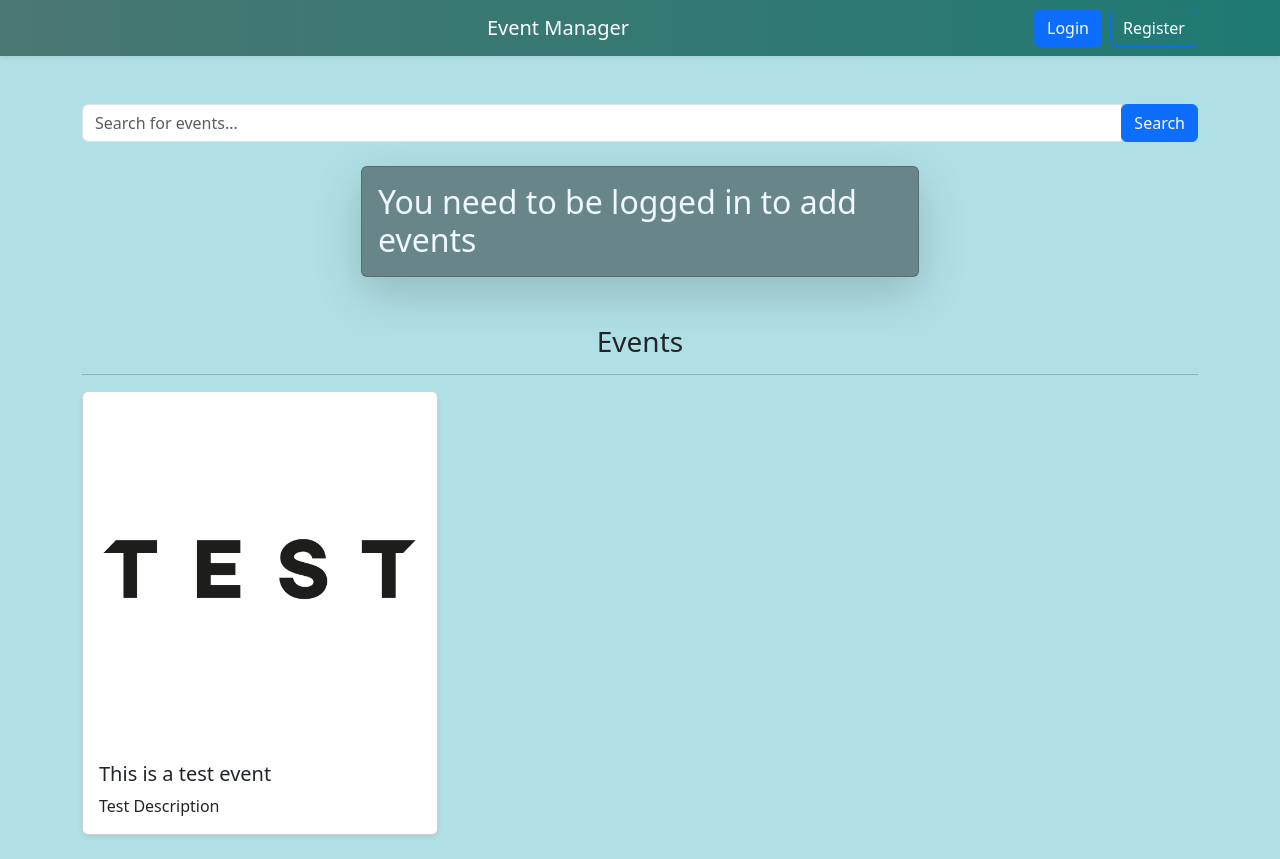
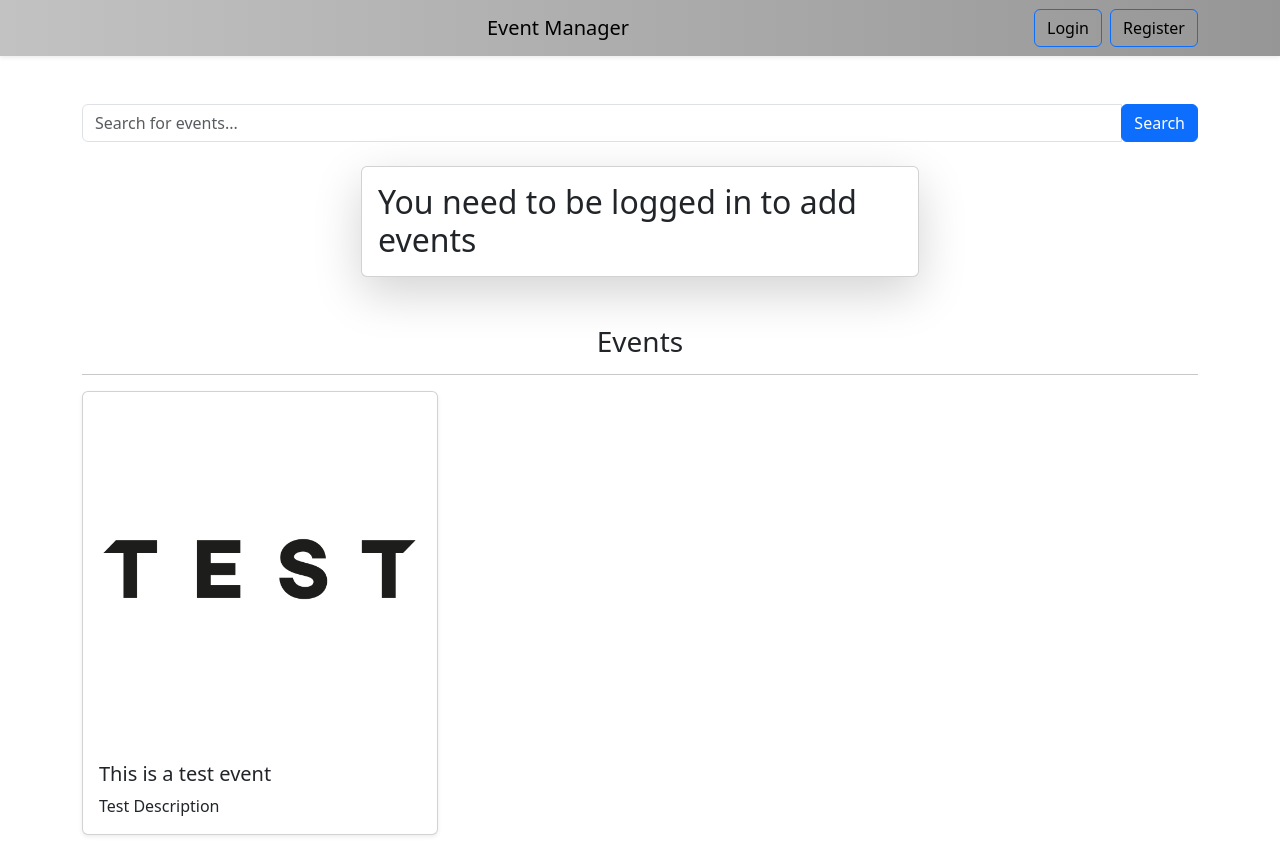
Before and after one commit to Kairyu32/Event-Manager, a Django app: page / in a window 1280 px wide. Run offline with Django 5.2, Linux system fonts and the light colour scheme; data comes from the database, SQL or seed files in the repository.

Commit message:
Changed default colours from powderblue to a more simple white, updated login button to have an outline to match the register button.

```diff
--- a/main/eventmanager/templates/event/base.html
+++ b/main/eventmanager/templates/event/base.html
@@ -11,7 +11,7 @@
              * Example: --site-bg: #ffffff; or --site-bg: #f0f8ff;
              */
             :root {
-                --site-bg: powderblue; /* default page background (was powderblue) */
+                --site-bg: #ffffff; /* default page background (was powderblue) */
             }
 
             .site-bg {
@@ -21,14 +21,14 @@
 
             /* custom navbar color and optional gradient */
             .site-navbar {
-                background: linear-gradient(90deg, #4a7772 0%, #1f7a73 100%);
+                background: linear-gradient(90deg, #c2c2c2 0%, #969696 100%);
             }
 
             /* Ensure navbar text and buttons are readable on the dark navbar */
             .site-navbar .navbar-brand,
             .site-navbar .nav-link,
             .site-navbar .btn {
-                color: #ffffff !important;
+                color: #000000 !important;
             }
         </style>
     </head>
@@ -42,7 +42,7 @@
                     {% if request.user.is_authenticated %}
                         <a class="btn btn-outline-primary me-2" href="{% url 'logout' %}">Logout</a>
                     {% else %}
-                        <a class="btn btn-primary me-2" href="{% url 'login' %}">Login</a>
+                        <a class="btn btn-outline-primary me-2" href="{% url 'login' %}">Login</a>
                         <a class="btn btn-outline-primary" href="{% url 'register' %}">Register</a>
                     {% endif %}
                 </div>
--- a/main/eventmanager/templates/event/events.html
+++ b/main/eventmanager/templates/event/events.html
@@ -65,7 +65,7 @@
             </div>
         </form>
     {% else %}
-        <h2 class="col-6 mx-auto card p-3 shadow-lg" style="background-color: rgb(104, 134, 138); color:aliceblue"> You need to be logged in to add events</h2>
+        <h2 class="col-6 mx-auto card p-3 shadow-lg"> You need to be logged in to add events</h2>
     {% endif %}
     <!-- Display Events-->
     <div class="mt-5">
```
